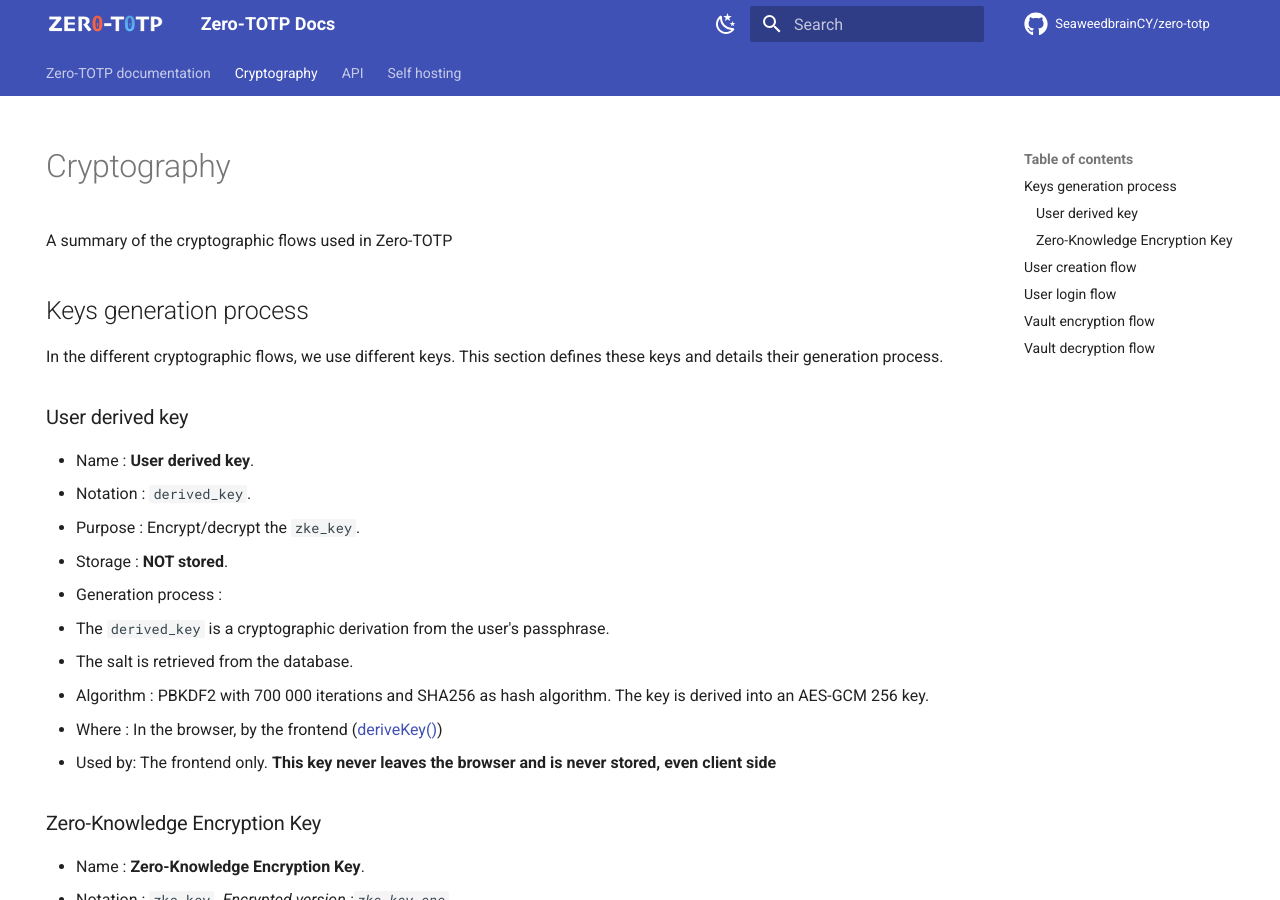
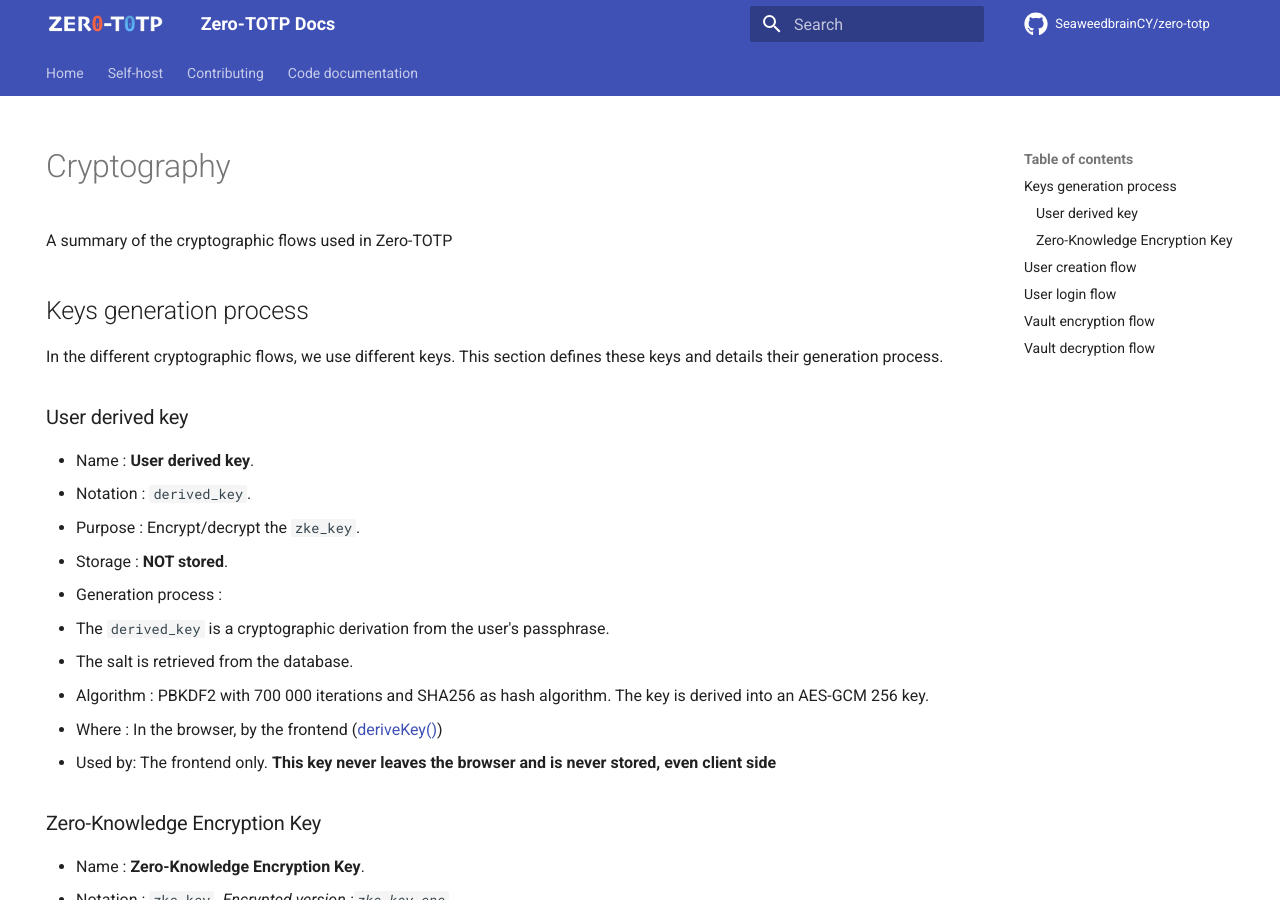
Before and after one commit to SeaweedbrainCY/zero-totp-docs, an MkDocs documentation site: the page built from docs/Cryptography.md, in a window 1280 px wide and 900 px high. Built offline with MkDocs 1.6.1 and Material for MkDocs 9.7.7, drawn with Linux system fonts in a browser that asks for light colours; plug-ins that fetch from the network failed and are left out; comment, search, counter and statistics services are not loaded.

Commit message:
Add nav and code features

```diff
--- a/mkdocs.yml
+++ b/mkdocs.yml
@@ -3,20 +3,6 @@
 theme:
   name: material
   palette:
-
-    # Palette toggle for light mode
-    - media: "(prefers-color-scheme: light)"
-      scheme: default
-      toggle:
-        icon: material/weather-night
-        name: Switch to dark mode
-
-    # Palette toggle for dark mode
-    - media: "(prefers-color-scheme: dark)"
-      scheme: slate
-      toggle:
-        icon: material/weather-sunny
-        name: Switch to light preference
   features:
     - navigation.tracking
     - navigation.instant
@@ -26,6 +12,9 @@
     - search.highlight
     - search.share
     - social
+    - content.code.copy
+    - content.code.select
+    - content.code.annotate
   logo: assets/logo.png
   favicon: assets/favicon.ico
   language: en
@@ -40,6 +29,17 @@
   - admonition
   - pymdownx.details
   - pymdownx.superfences
+  - def_list
+  - attr_list
+  - pymdownx.highlight:
+      anchor_linenums: true
+      line_spans: __span
+      pygments_lang_class: true
+  - pymdownx.inlinehilite
+  - pymdownx.snippets
+  - pymdownx.superfences
+  - pymdownx.tasklist:
+      custom_checkbox: true
 copyright: Zero-TOTP documentation released under GPL-3.0 Licence. Zero-TOTP is a project of Nathan Stchepinsky © 2023. All rights reserved.
 
 extra:
@@ -48,3 +48,14 @@
       links: https://github.com/SeaweedbrainCY/zero-totp
     - icon: fontawesome/brands/docker
       links: https://hub.docker.com/u/seaweedbrain
+nav: #https://github.com/squidfunk/mkdocs-material/discussions/4699
+  - Home:
+    - index.md
+  - Self-host:
+    - self_host/Setup.md
+  - Contributing:
+    - contrib/Requirements.md
+    - contrib/Setup.md
+  - Code documentation:
+    - code_doc/api.md
+    - code_doc/Cryptography.md
```
